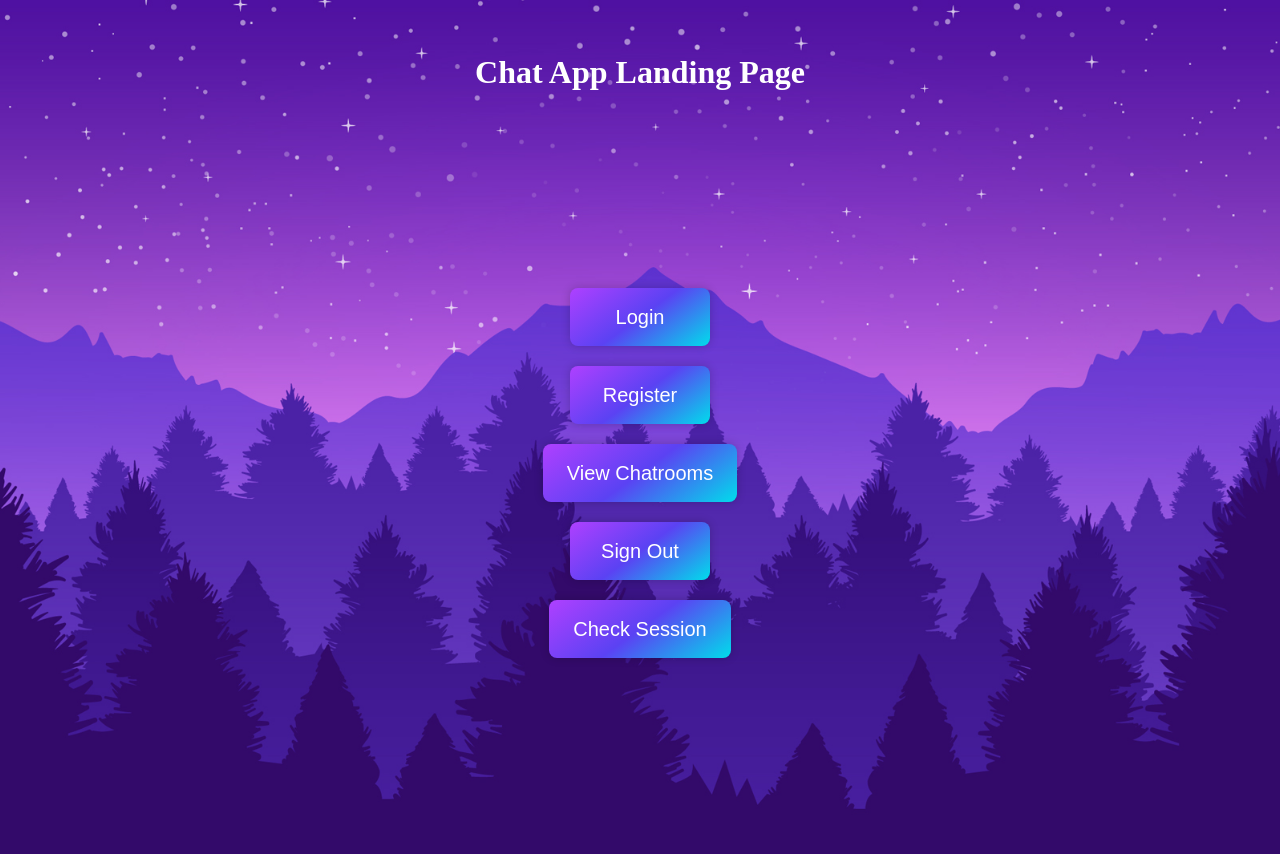
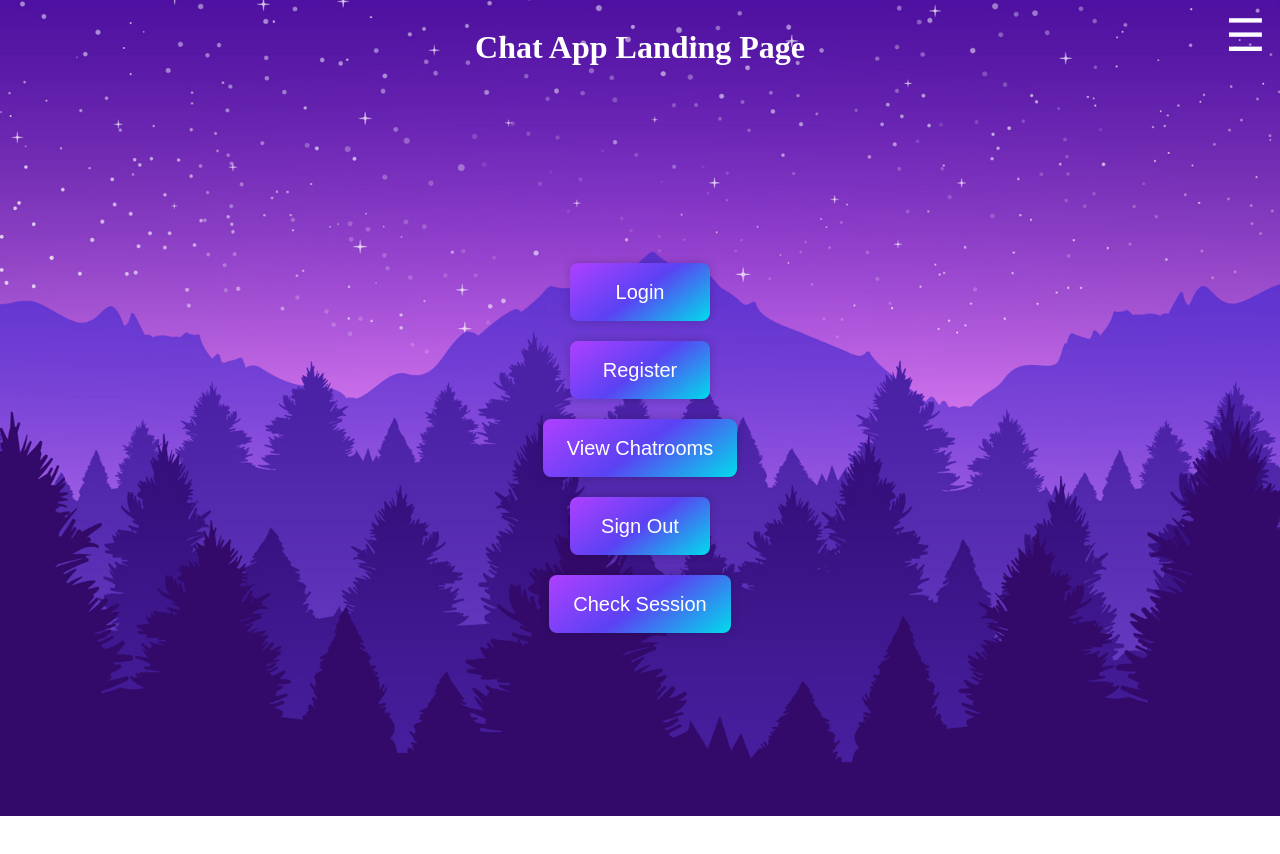
Before and after one commit to CloverCodes7062/chat-app-nextjs, a Next.js app: page / in a window 1280 px wide. Shown: the top 854 px of the page. After the commit the page ends 816 px from the top, so only its background shows below. Built offline with nearby package versions, Linux system fonts and the light colour scheme; no server answers.

Commit message:
working on css, fix when user leaves call, move code to server side

```diff
--- a/app/globals.css
+++ b/app/globals.css
@@ -2,7 +2,6 @@ body {
     position: relative;
     display: flex;
     justify-content: center;
-    padding: 25px;
     min-height: 100vh;
     background: url('../images/img.jpg') no-repeat;
     background-size: cover;
@@ -58,3 +57,10 @@ input {
     font-size: 14px;
     box-shadow: 0 0 10px rgba(0, 0, 0, .2);
 }
+
+dyte-meeting {
+    position: unset;
+    height: 480px;
+    margin-top: 25px;
+    border-radius: 15px;
+}
--- a/app/landingPage.module.css
+++ b/app/landingPage.module.css
@@ -1,9 +1,10 @@
-.btnContainer {
-  display: 'flex';
-  flex-direction: 'column';
-  gap: '20px';
-  margin-top: 'auto';
-  margin-bottom: 'auto';
-  justify-content: 'center';
-  align-items: 'center';
+.navBarP {
+  font-size: 45px;
+  color: #fff;
+  margin: 0;
+  padding: 0;
+  position: absolute;
+  top: 0.1vh;
+  right: 0.5vw;
+  cursor: pointer;
 }
--- a/app/layout.jsx
+++ b/app/layout.jsx
@@ -1,11 +1,38 @@
+'use client';
+
 import Link from 'next/link';
 import "./globals.css";
 import 'animate.css';
+import styles from './landingPage.module.css';
 
-export default function RootLayout({ children}) {
+import { useState } from 'react';
+
+export default function RootLayout({ children }) {
+    const [renderNav, setRenderNav] = useState(false);
+    const [navClass, setNavClass] = useState('animate__animated animate__fadeIn');
+
+    const handleMenuClick = async () => {
+        if (renderNav) {
+            setNavClass('animate__animated animate__fadeOut');
+            setTimeout(() => {
+                setRenderNav(false);
+            }, 500);
+        } else {
+            setNavClass('animate__animated animate__fadeIn');
+            setRenderNav(true);
+        }
+    };
+
     return (
         <html>
             <body>
+                <p className={styles.navBarP} onClick={handleMenuClick}>&#9776;</p>
+                {renderNav ?
+                <nav className={navClass} style={{ width: 'fit-content', height: 'fit-content', position: 'absolute', top: '8vh', right: '1vw', display: 'flex', flexDirection: 'column', gap: '15px'}}>
+                    <a href='/register' style={{ width: 'fit-content', height: 'fit-content', marginLeft: 'auto' }}><button>Register</button></a>
+                    <a href='/viewChatrooms' style={{ width: 'fit-content', height: 'fit-content', marginLeft: 'auto' }}><button>View Chatrooms</button></a>
+                </nav>
+                : null}
                 {children}
             </body>
         </html>
```
Also changed, not shown: app/components/Meeting.jsx (+7 -8 lines).
